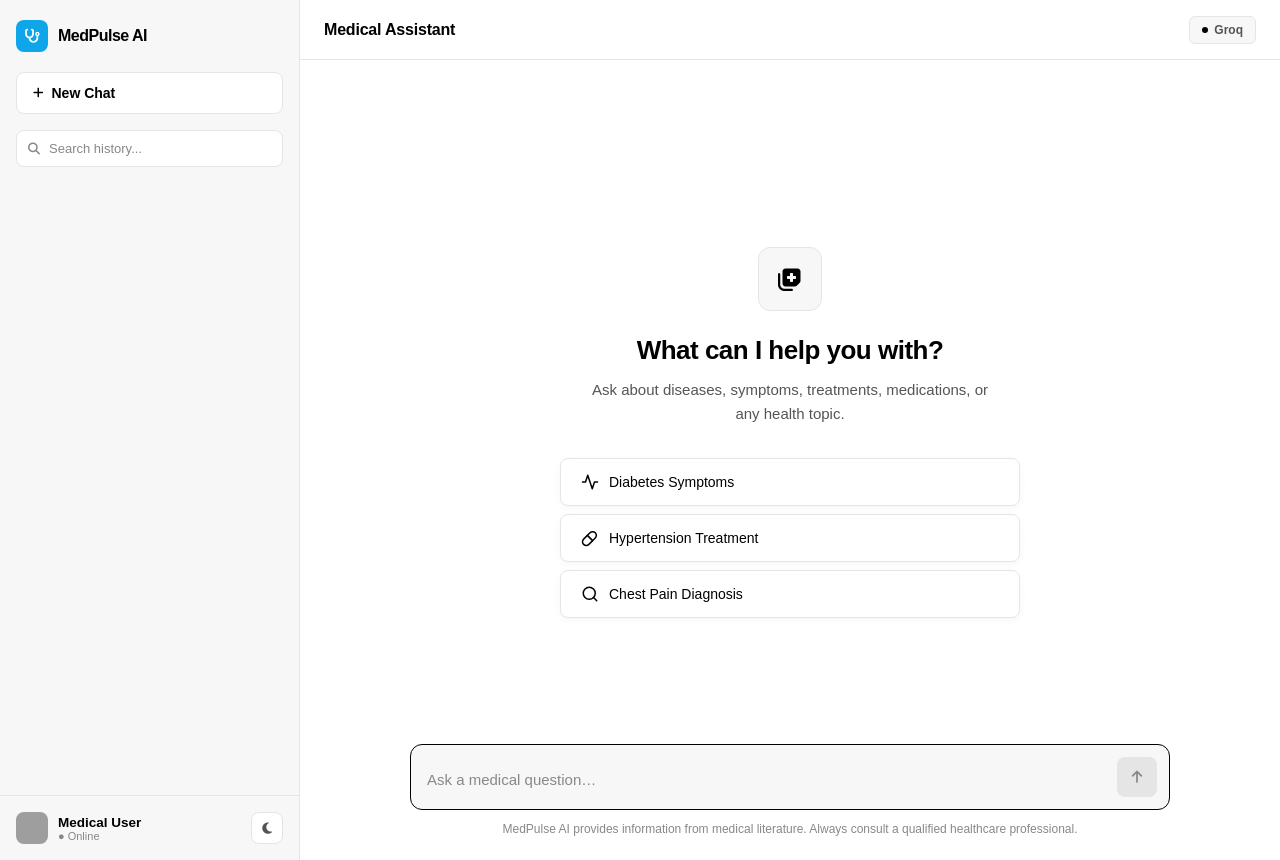
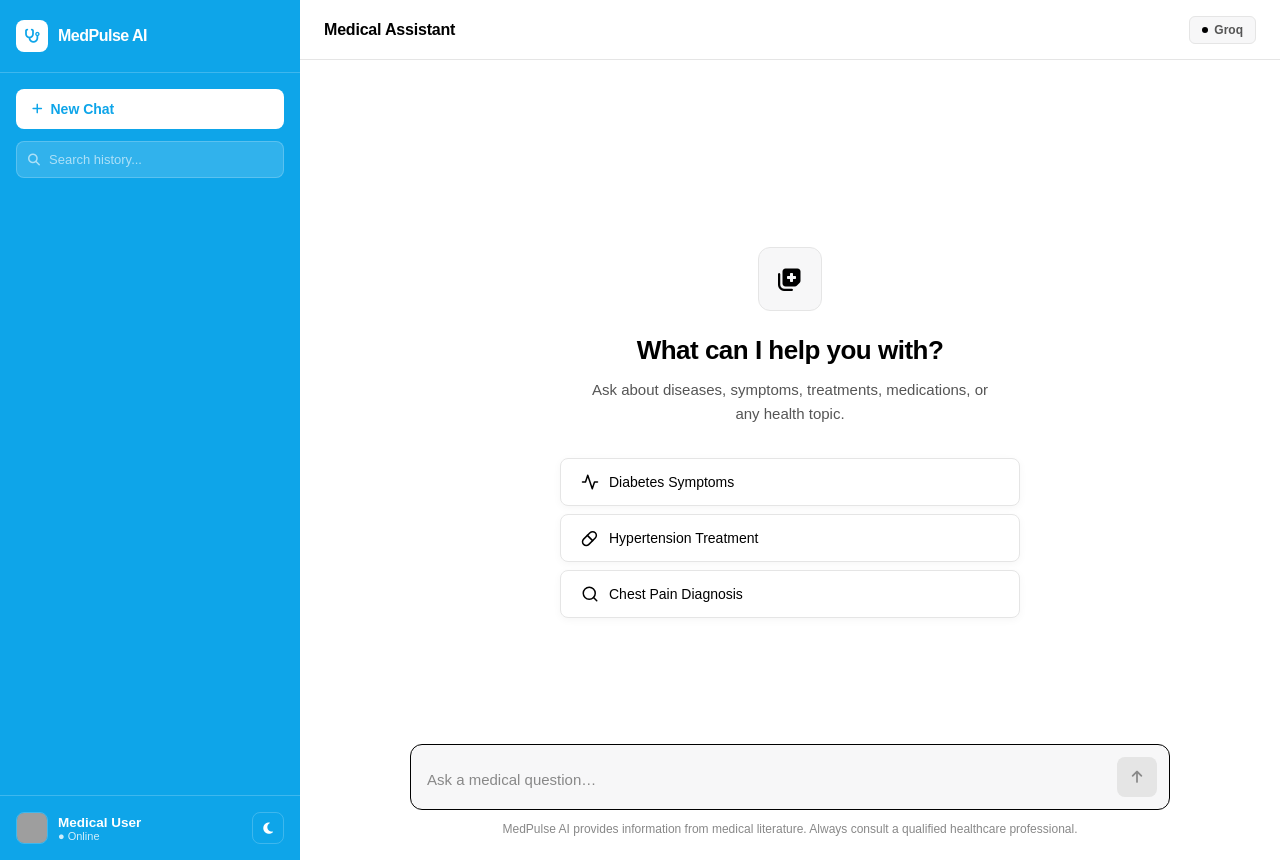
Before and after one commit to Arvindsaura/Medical-Chatbot, a Flask app: page / in a window 1280 px wide. Run offline with Flask 3, Linux system fonts and the light colour scheme; some libraries are stand-ins or nearby versions; some web fonts are replaced; grey boxes are pictures that could not be loaded.

Commit message:
feat: apply 70-30 split by using accent colors for sidebar background

```diff
--- a/static/modern_ui.css
+++ b/static/modern_ui.css
@@ -18,6 +18,13 @@
 
   --accent:     #0ea5e9;
   --accent-text:#ffffff;
+
+  --sidebar-bg: #0ea5e9;
+  --sidebar-text: #ffffff;
+  --sidebar-text2: rgba(255,255,255,0.8);
+  --sidebar-text3: rgba(255,255,255,0.6);
+  --sidebar-border: rgba(255,255,255,0.2);
+  --sidebar-hover: rgba(255,255,255,0.15);
 
   --user-bg:    #f3f4f6;
   --bot-bg:     #ffffff;
@@ -41,6 +48,13 @@
 
   --accent:     #d4ff00;
   --accent-text:#000000;
+
+  --sidebar-bg: #d4ff00;
+  --sidebar-text: #000000;
+  --sidebar-text2: rgba(0,0,0,0.7);
+  --sidebar-text3: rgba(0,0,0,0.5);
+  --sidebar-border: rgba(0,0,0,0.15);
+  --sidebar-hover: rgba(0,0,0,0.08);
 
   --user-bg:    #1a1a1a;
   --bot-bg:     #000000;
@@ -76,9 +90,10 @@ h1, h2, h3, h4, h5, h6 { font-family: var(--font-heading); }
   display: flex;
   flex-direction: column;
   height: 100vh;
-  background: var(--surface);
-  border-right: 1px solid var(--border);
-  transition: transform .4s var(--spring);
+  background: var(--sidebar-bg);
+  color: var(--sidebar-text);
+  border-right: none;
+  transition: transform .4s var(--spring), background 0.2s, color 0.2s;
 }
 
 .sidebar-header {
@@ -86,6 +101,7 @@ h1, h2, h3, h4, h5, h6 { font-family: var(--font-heading); }
   align-items: center;
   justify-content: space-between;
   padding: 20px 16px;
+  border-bottom: 1px solid var(--sidebar-border);
 }
 
 .logo { display: flex; align-items: center; gap: 10px; }
@@ -93,88 +109,89 @@ h1, h2, h3, h4, h5, h6 { font-family: var(--font-heading); }
 .logo-icon {
   width: 32px; height: 32px;
   border-radius: 8px;
-  background: var(--accent);
+  background: var(--sidebar-text);
   display: grid; place-items: center;
-  font-size: 14px; color: var(--accent-text);
+  font-size: 14px; color: var(--sidebar-bg);
   flex-shrink: 0;
 }
 
 .logo span {
   font-weight: 800; font-size: 16px;
   letter-spacing: -0.5px;
-  color: var(--text);
+  color: var(--sidebar-text);
 }
 
 /* New Chat */
 .btn-new-chat {
-  margin: 0 16px 16px;
+  margin: 16px 16px 12px;
   padding: 12px 16px;
   display: flex; align-items: center; gap: 8px;
-  background: var(--bg);
-  border: 1px solid var(--border);
+  background: var(--sidebar-text);
+  border: none;
   border-radius: 8px;
-  color: var(--text);
-  font-size: 14px; font-weight: 600;
+  color: var(--sidebar-bg);
+  font-size: 14px; font-weight: 700;
   cursor: pointer; font-family: var(--font-body);
-  transition: background 0.2s, transform 0.4s var(--spring);
+  transition: transform 0.2s;
 }
-.btn-new-chat:hover { background: var(--surface-hover); transform: translateY(-1px); }
+.btn-new-chat:hover { transform: translateY(-1px); }
 .btn-new-chat i { font-size: 12px; }
 
 /* Search */
 .search-container { position: relative; margin: 0 16px 12px; }
-.search-icon { position: absolute; left: 12px; top: 50%; transform: translateY(-50%); color: var(--text3); font-size: 12px; pointer-events: none; }
+.search-icon { position: absolute; left: 12px; top: 50%; transform: translateY(-50%); color: var(--sidebar-text3); font-size: 12px; pointer-events: none; }
 .search-container input {
   width: 100%; padding: 10px 12px 10px 32px;
-  background: var(--bg); border: 1px solid var(--border);
-  border-radius: 8px; color: var(--text);
+  background: var(--sidebar-hover); border: 1px solid var(--sidebar-border);
+  border-radius: 8px; color: var(--sidebar-text);
   font-size: 13px; font-family: var(--font-body);
   transition: border-color 0.2s;
 }
-.search-container input:focus { outline: none; border-color: var(--text); }
-.search-container input::placeholder { color: var(--text3); }
+.search-container input:focus { outline: none; border-color: var(--sidebar-text); }
+.search-container input::placeholder { color: var(--sidebar-text3); }
 
 /* History */
-.chat-history { flex: 1; overflow-y: auto; padding: 0 8px; scrollbar-width: thin; scrollbar-color: var(--border) transparent; }
+.chat-history { flex: 1; overflow-y: auto; padding: 0 8px; scrollbar-width: thin; scrollbar-color: var(--sidebar-border) transparent; }
 .chat-history::-webkit-scrollbar { width: 4px; }
-.chat-history::-webkit-scrollbar-thumb { background: var(--border); border-radius: 4px; }
-.history-section h3 { font-family: var(--font-heading); font-size: 11px; font-weight: 700; text-transform: uppercase; letter-spacing: 0.5px; color: var(--text3); padding: 12px 12px 8px; }
+.chat-history::-webkit-scrollbar-thumb { background: var(--sidebar-border); border-radius: 4px; }
+.history-section h3 { font-family: var(--font-heading); font-size: 11px; font-weight: 700; text-transform: uppercase; letter-spacing: 0.5px; color: var(--sidebar-text2); padding: 12px 12px 8px; }
 
 .history-item {
   display: flex; align-items: center; gap: 10px;
   padding: 10px 12px; border-radius: 8px;
-  cursor: pointer; font-size: 13px; color: var(--text2);
-  transition: background 0.2s, color 0.2s;
+  cursor: pointer; font-size: 13px; color: var(--sidebar-text);
+  transition: background 0.2s;
   margin-bottom: 2px;
+  border: 1px solid transparent;
 }
-.history-item:hover { background: var(--surface-hover); color: var(--text); }
-.history-item.active { background: var(--bg); border: 1px solid var(--border); color: var(--text); font-weight: 500; }
-.history-item .fa-message { font-size: 12px; flex-shrink: 0; opacity: 0.5; }
+.history-item:hover { background: var(--sidebar-hover); }
+.history-item.active { background: var(--sidebar-hover); border-color: var(--sidebar-border); font-weight: 500; }
+.history-item .fa-message { font-size: 12px; flex-shrink: 0; opacity: 0.6; }
 .chat-info { flex: 1; min-width: 0; }
 .chat-name { display: block; white-space: nowrap; overflow: hidden; text-overflow: ellipsis; font-size: 13.5px; }
-.chat-preview { display: block; font-size: 11px; color: var(--text3); white-space: nowrap; overflow: hidden; text-overflow: ellipsis; margin-top: 2px; }
-.item-actions { opacity: 0; font-size: 12px; color: var(--text3); transition: opacity 0.2s; }
+.chat-preview { display: block; font-size: 11px; color: var(--sidebar-text2); white-space: nowrap; overflow: hidden; text-overflow: ellipsis; margin-top: 2px; }
+.item-actions { opacity: 0; font-size: 12px; color: var(--sidebar-text2); transition: opacity 0.2s; }
 .history-item:hover .item-actions { opacity: 1; }
 
 /* Footer */
 .sidebar-footer {
   padding: 16px;
-  border-top: 1px solid var(--border);
+  border-top: 1px solid var(--sidebar-border);
   display: flex; align-items: center; justify-content: space-between;
 }
 .user-profile { display: flex; align-items: center; gap: 10px; }
-.user-profile img { width: 32px; height: 32px; border-radius: 8px; }
-.user-name { display: block; font-size: 13.5px; font-weight: 600; color: var(--text); }
-.user-status { display: block; font-size: 11px; color: var(--text3); }
+.user-profile img { width: 32px; height: 32px; border-radius: 8px; border: 1px solid var(--sidebar-border); }
+.user-name { display: block; font-size: 13.5px; font-weight: 600; color: var(--sidebar-text); }
+.user-status { display: block; font-size: 11px; color: var(--sidebar-text2); }
 
 /* Theme toggle */
 .theme-toggle {
   width: 32px; height: 32px;
-  border: 1px solid var(--border); background: var(--bg); border-radius: 8px;
-  color: var(--text2); cursor: pointer; display: grid; place-items: center;
-  font-size: 13px; transition: background 0.2s, color 0.2s;
+  border: 1px solid var(--sidebar-border); background: transparent; border-radius: 8px;
+  color: var(--sidebar-text); cursor: pointer; display: grid; place-items: center;
+  font-size: 13px; transition: background 0.2s;
 }
-.theme-toggle:hover { background: var(--surface-hover); color: var(--text); }
+.theme-toggle:hover { background: var(--sidebar-hover); }
 
 /* ── MAIN ── */
 .main-content { display: flex; flex-direction: column; height: 100vh; overflow: hidden; background: var(--bg); }
```
